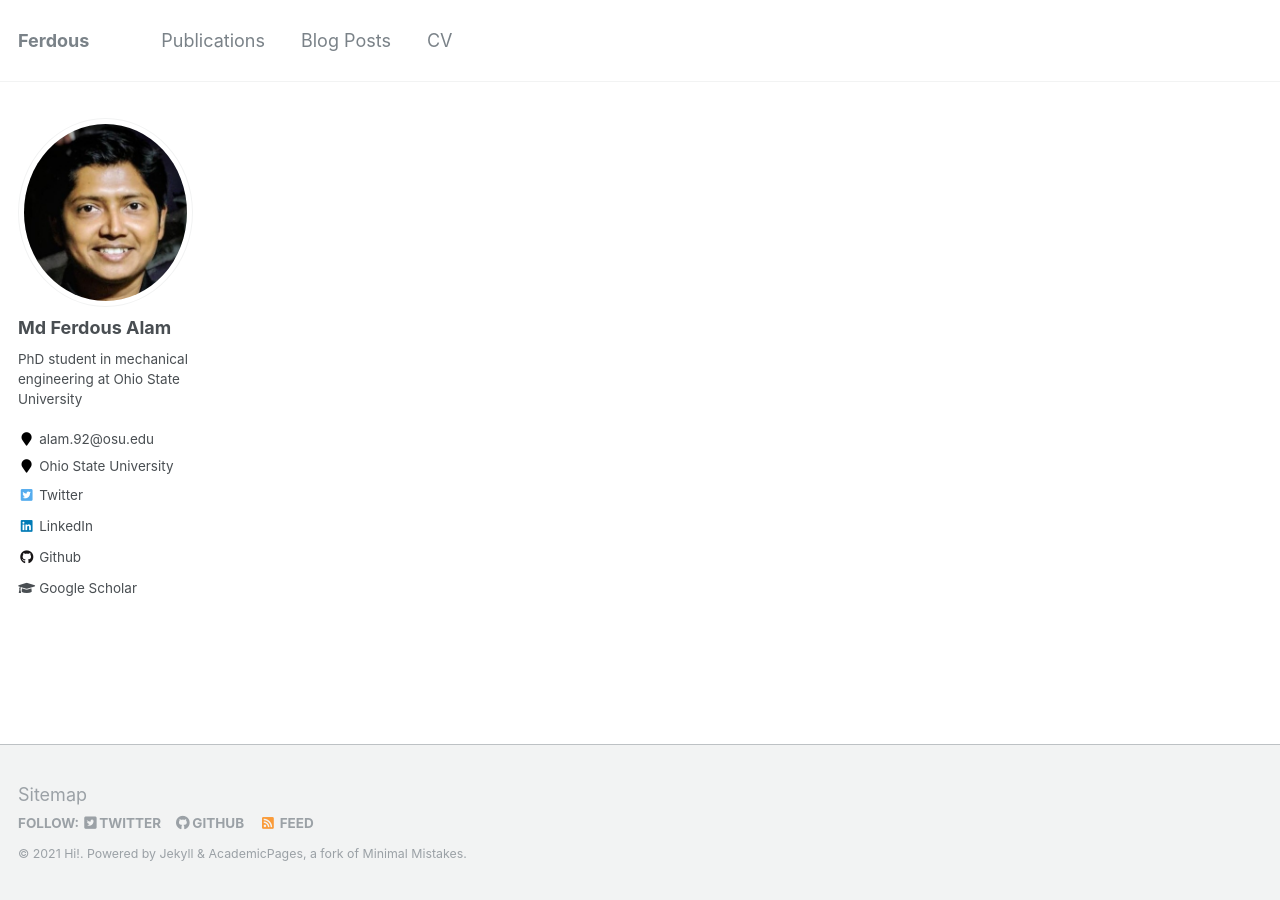
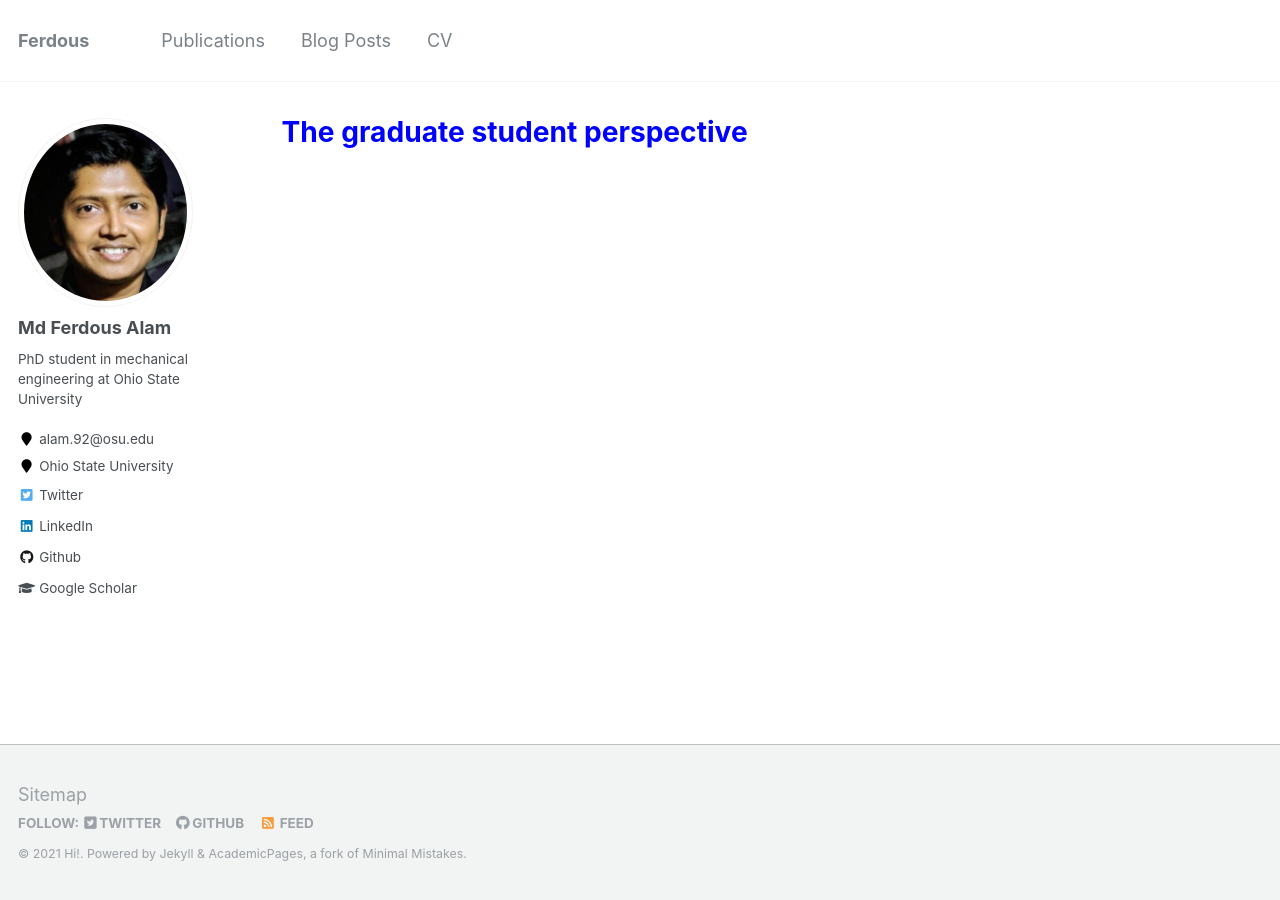
Before and after one commit to ghost-083/ghost-083.github.io, a Jekyll site: the page built from _pages/blog-posts.html, in a window 1280 px wide. Built offline with Jekyll 4.4.1, drawn with Linux system fonts in a browser that asks for light colours.

Commit message:
Trigger rebuild

```diff
--- a/_pages/blog-posts.html
+++ b/_pages/blog-posts.html
@@ -1,7 +1,7 @@
 ---
 layout: archive
 permalink: /blog-posts/
-title: "<span style="color:red">The Graduate Student Perspective</span>"
+title: <span style="color:blue">The graduate student perspective</span>
 author_profile: true
 redirect_from:
   - /wordpress/blog-posts/
```
